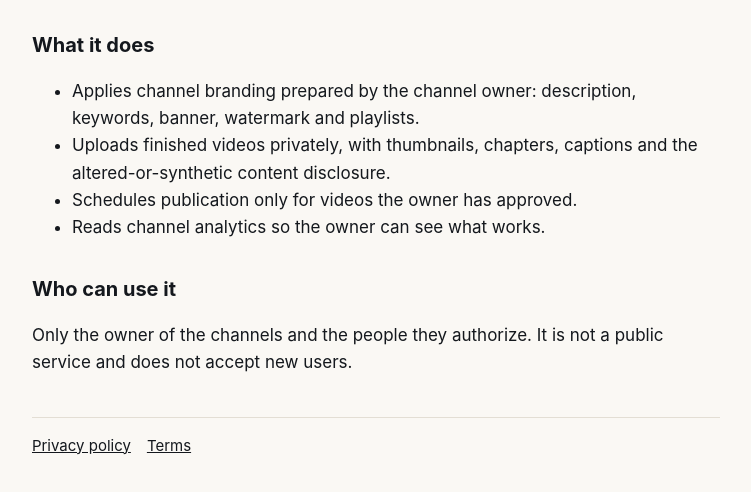
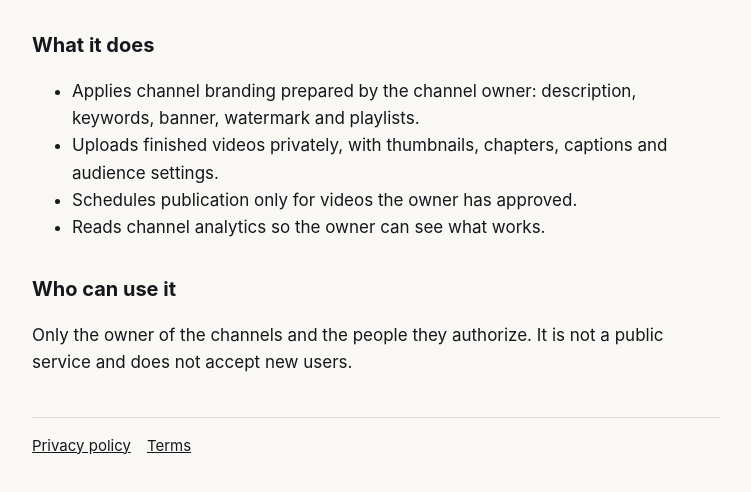
Before and after one commit to georgyalright-cell/egor-media-legal, a plain HTML site: page index.html in a window 1280 px wide. Shown: the part 150-642 px from the top of the page, without its empty margins (264-1015 px from the left). Drawn offline with Linux system fonts and the light colour scheme.

Commit message:
Home: feature list

```diff
--- a/index.html
+++ b/index.html
@@ -11,7 +11,7 @@
 <h2>What it does</h2>
 <ul>
   <li>Applies channel branding prepared by the channel owner: description, keywords, banner, watermark and playlists.</li>
-  <li>Uploads finished videos privately, with thumbnails, chapters, captions and the altered-or-synthetic content disclosure.</li>
+  <li>Uploads finished videos privately, with thumbnails, chapters, captions and audience settings.</li>
   <li>Schedules publication only for videos the owner has approved.</li>
   <li>Reads channel analytics so the owner can see what works.</li>
 </ul>
```
